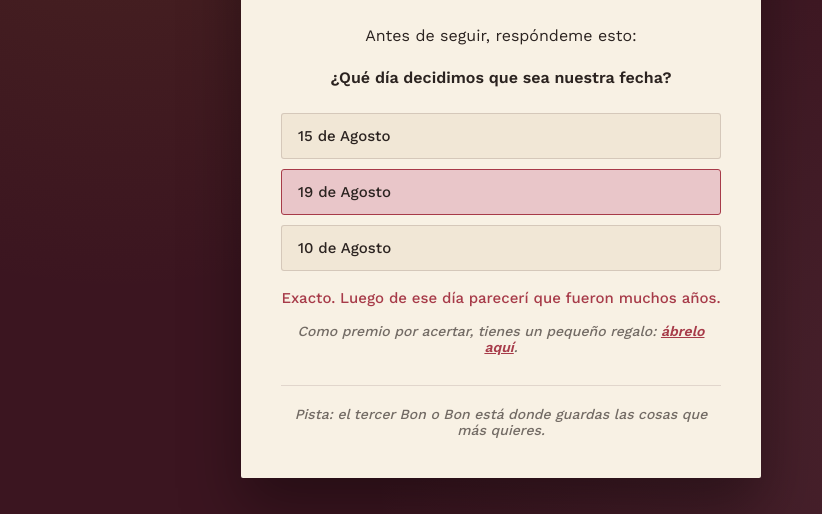
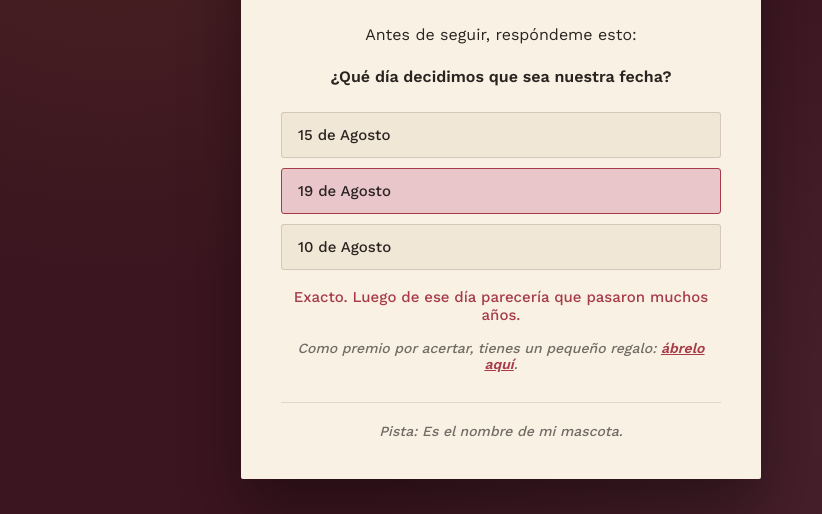
Before and after one commit to Ghosthunter0808/Sorpresa-para-Frecia, a plain HTML site: page segundo-chocolate/index.html in a window 1280 px wide. Both pictures are taken after a click on the button "19 de Agosto". Shown: the part 286-800 px from the top of the page, without its empty margins (139-961 px from the left). Drawn offline with nearby package versions, Linux system fonts and the light colour scheme.

Commit message:
Update index.html

```diff
--- a/segundo-chocolate/index.html
+++ b/segundo-chocolate/index.html
@@ -160,9 +160,9 @@ function responder(btn, correcta){
   if(correcta){
     btn.style.background = 'var(--blush)';
     btn.style.borderColor = 'var(--rose)';
-    fb.textContent = 'Exacto. Luego de ese día parecerí que fueron muchos años.';
+    fb.textContent = 'Exacto. Luego de ese día parecería que pasaron muchos años.';
     setTimeout(()=>{
-      fb.innerHTML += '<div class="hint" style="margin-top:16px;border-top:none;padding-top:0;">Como premio por acertar, tienes un pequeño regalo: <a href="https://heart-sparkle--sebasperezbrion.replit.app" target="_blank" rel="noopener" style="color:var(--rose); font-weight:600;">ábrelo aquí</a>.</div><div class="hint">Pista: el tercer Bon o Bon está donde guardas las cosas que más quieres.</div>';
+      fb.innerHTML += '<div class="hint" style="margin-top:16px;border-top:none;padding-top:0;">Como premio por acertar, tienes un pequeño regalo: <a href="https://heart-sparkle--sebasperezbrion.replit.app" target="_blank" rel="noopener" style="color:var(--rose); font-weight:600;">ábrelo aquí</a>.</div><div class="hint">Pista: Es el nombre de mi mascota.</div>';
     }, 900);
   } else {
     fb.textContent = 'No es esa... pero igual sigamos, vuelve a intentar.';
```
